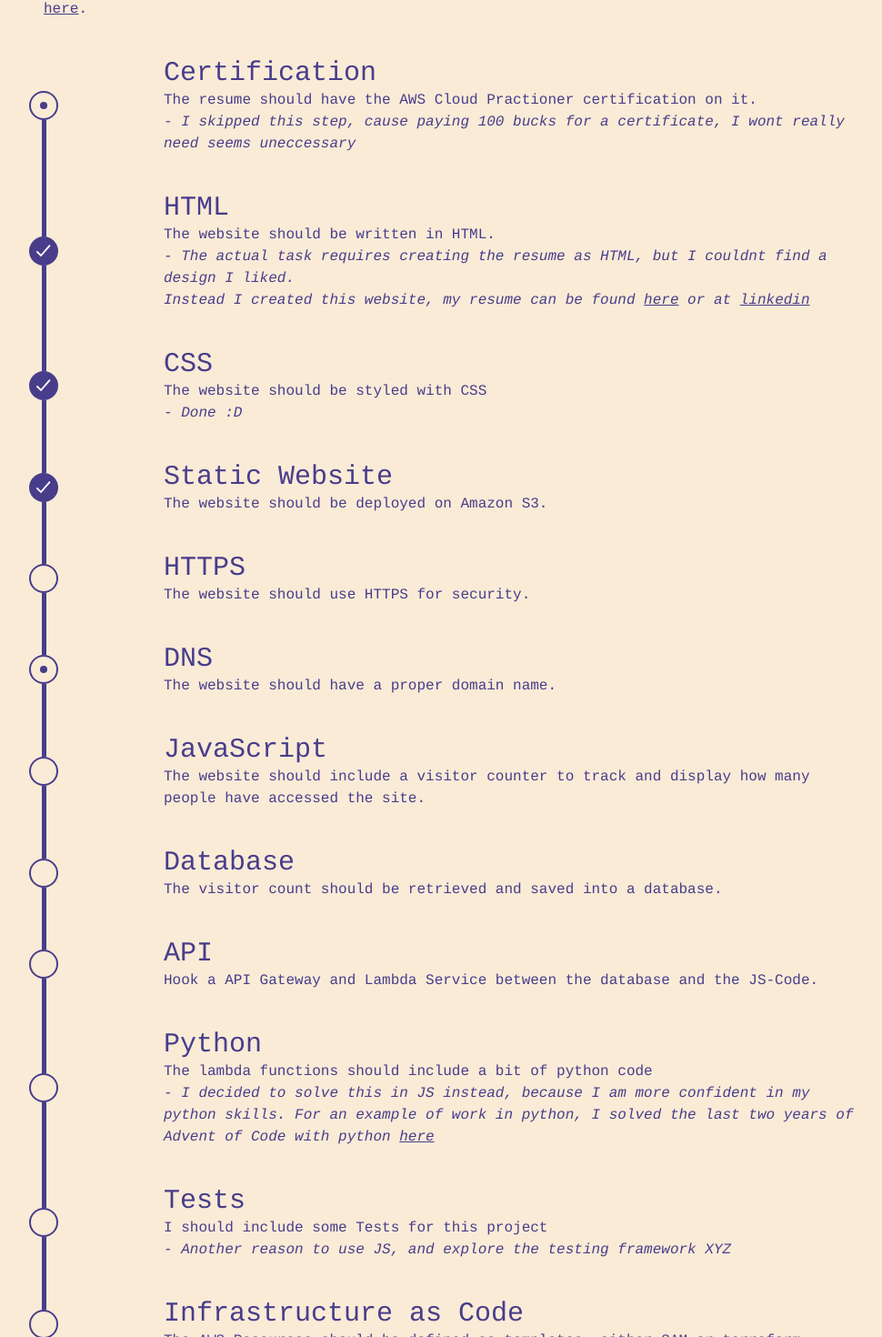
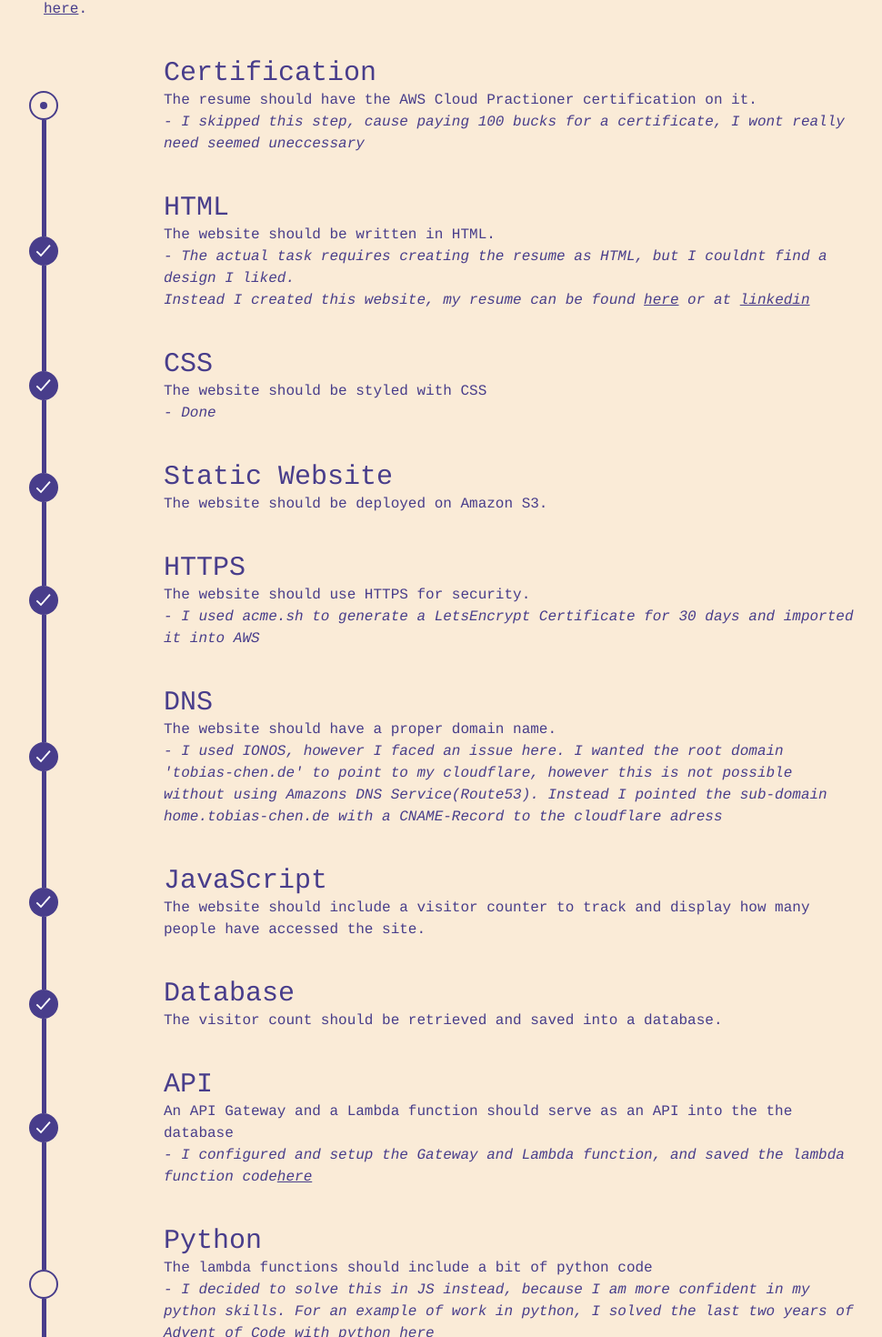
Before and after one commit to TobiasChen/toby-homepage, a React (Vite) app: page /challenge in a window 1280 px wide. Shown: the part 238-1708 px from the top of the page at 91% size, without its empty margins (208-1178 px from the left). Built offline with nearby package versions, Linux system fonts and the light colour scheme.

Commit message:
Changed Deployment Target and updated challenge Entries to reflect progress in AWS

```diff
--- a/src/Challenge.tsx
+++ b/src/Challenge.tsx
@@ -16,19 +16,21 @@ export interface ChallengeEntryInput {
 const dummyJson: Array<ChallengeEntryInput> = [
   { status: "wip", title: "Certification",
     description: "The resume should have the AWS Cloud Practioner certification on it.",
-    comment: "I skipped this step, cause paying 100 bucks for a certificate, I wont really need seems uneccessary" },
+    comment: "I skipped this step, cause paying 100 bucks for a certificate, I wont really need seemed uneccessary" },
   { status: "done", title: "HTML", description: "The website should be written in HTML.",
    comment: <p className="italic">- The actual task requires creating the resume as HTML, but I couldnt find a design I liked. <br/>
   Instead I created this website, my resume can be found <Link to={"/about"}>here</Link> or at <a href={"https://www.linkedin.com/in/tobias-chen-11b816214/" } rel="noopener noreferrer" target="_blank">linkedin</a></p> },
-  { status: "done", title: "CSS", description: "The website should be styled with CSS", comment: "Done :D" },
+  { status: "done", title: "CSS", description: "The website should be styled with CSS", comment: "Done" },
   { status: "done", title: "Static Website", description: "The website should be deployed on Amazon S3.", comment: "" },
-  { status: "notStarted", title: "HTTPS", description: "The website should use HTTPS for security.", comment: "" },
-  { status: "wip", title: "DNS", description: "The website should have a proper domain name.", comment: "" },
-  { status: "notStarted", title: "JavaScript", description: "The website should include a visitor counter to track and display how many people have accessed the site.", comment: "" },
-  { status: "notStarted", title: "Database", description: "The visitor count should be retrieved and saved into a database.", comment: "" },
-  {status :"notStarted", title :"API", description: "Hook a API Gateway and Lambda Service between the database and the JS-Code.", comment: ""},
+  { status: "done", title: "HTTPS", description: "The website should use HTTPS for security.", comment: "I used acme.sh to generate a LetsEncrypt Certificate for 30 days and imported it into AWS" },
+  { status: "done", title: "DNS", description: "The website should have a proper domain name.", comment: "I used IONOS, however I faced an issue here. I wanted the root domain 'tobias-chen.de' to point to my cloudflare, however this is not possible without using"
+  +" Amazons DNS Service(Route53). Instead I pointed the sub-domain home.tobias-chen.de with a CNAME-Record to the cloudflare adress"},
+  { status: "done", title: "JavaScript", description: "The website should include a visitor counter to track and display how many people have accessed the site.", comment: "" },
+  { status: "done", title: "Database", description: "The visitor count should be retrieved and saved into a database.", comment: "" },
+  {status :"done", title :"API", description: "An API Gateway and a Lambda function should serve as an API into the the database", comment: <p className="italic">- I configured and setup the Gateway and Lambda function, and saved the lambda function code
+  <a href={"https://github.com/TobiasChen/toby-homepage-backend" } rel="noopener noreferrer" target="_blank">here</a></p> },
   { status: "notStarted", title: "Python", description: `The lambda functions should include a bit of python code`, comment: <p className="italic"> - I decided to solve this in JS instead, because I am more confident in my python skills. For an example of work in python, I solved the last two years of Advent of Code with python <a href={"https://github.com/TobiasChen/AdventOfCode" } rel="noopener noreferrer" target="_blank">here</a> </p>},
-  { status: "notStarted", title: "Tests", description: "I should include some Tests for this project", comment: "Another reason to use JS, and explore the testing framework XYZ" },
+  { status: "notStarted", title: "Tests", description: "The backend JS code should be tested", comment: "Another reason to use JS, and explore the testing framework XYZ" },
   { status: "notStarted", title: "Infrastructure as Code", description: "The AWS Resources should be defined as templates, either SAM or terraform", comment: "" },
   { status: "done", title: "Source Controle", description: "The backend code should be checked into version controle as well", comment: "I decided to create three distinct repositories. One for the frontend, one for the backend, and one for all the infrastructure stuff." },
   { status: "notStarted", title: "CI/CD-Backend", description: "The backend should be automatically deployed/updated, whenether a new commit comes in, and the Tests are passing.", comment: "Another reason to use JS, and explore the testing framework XYZ" },
```
